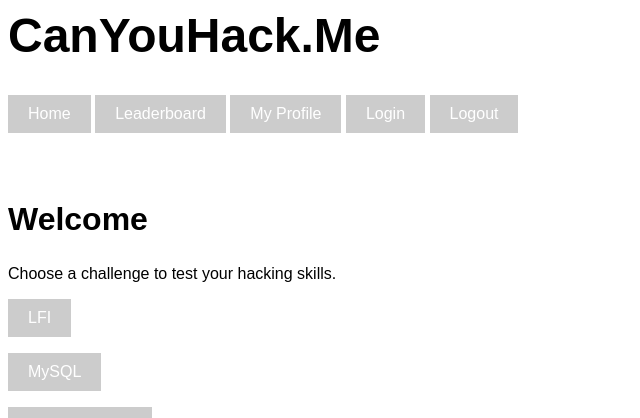
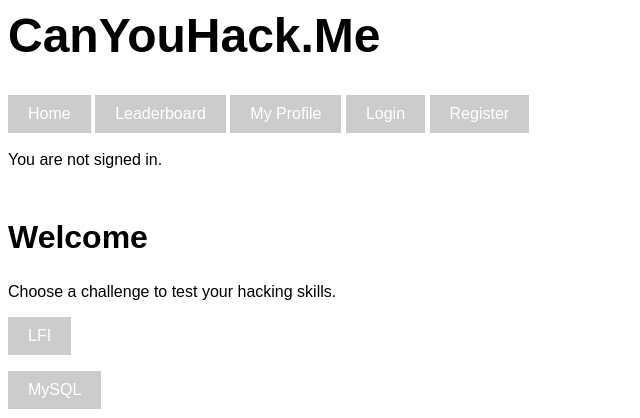
Before and after one commit to timothyericsson/CanYouHackMe, a PHP site: page / in a window 1280 px wide. Shown: the top 418 px of the page, without its empty margins (0-640 px from the left). Run offline with PHP 8.4, Linux system fonts and the light colour scheme.

Commit message:
Minor tweaks
Changed logout/login buttons to only show when logged in/out. Added a message prompting users to log in.

Todo: Polish challenges, maybe add some security lecture to the homepage to fill the void.

```diff
--- a/Web Files/flag.php
+++ b/Web Files/flag.php
@@ -72,9 +72,6 @@ echo "<div style='position: absolute; top: 0; right: 0; width: 500px; height: 10
 
 // Create the buttons and set their margin and onclick attributes
 echo "<button style='margin: 10px;' onclick='location.href=\"index.php\"'>Home</button>";
-echo "<button style='margin: 10px;' onclick='location.href=\"challenges.php\"'>Challenges</button>";
-echo "<button style='margin: 10px;' onclick='location.href=\"leaderboard.php\"'>Leaderboard</button>";
-echo "<button style='margin: 10px;' onclick='location.href=\"profile.php\"'>My Profile</button>";
 echo "<button style='margin: 10px;' onclick='location.href=\"logout.php\"'>Logout</button>";
 echo "</div>";
 } else {
--- a/Web Files/index.php
+++ b/Web Files/index.php
@@ -1,3 +1,7 @@
+<?php
+// Start the session
+session_start();
+?>
 <!DOCTYPE html>
 <html>
 <head>
@@ -11,8 +15,30 @@
       <a href="index.php">Home</a>
       <a href="leaderboard.php">Leaderboard</a>
       <a href="profile.php">My Profile</a>
-      <a href="login.php">Login</a>
-      <a href="logout.php">Logout</a>
+      <?php
+      // Check if the user is logged in
+      if (isset($_SESSION["username"])) {
+        // Hide the login button
+        echo "<a href=\"login.php\" style=\"display: none;\">Login</a>";
+      } else {
+        // Show the login button
+        echo "<a href=\"login.php\">Login</a>";
+      }
+      ?>
+      <?php
+      // Check if the user is not logged in
+      if (!isset($_SESSION["username"])) {
+        // Hide the logout button
+        echo "<a href=\"logout.php\" style=\"display: none;\">Logout</a>";
+        // Show the register button
+        echo "<a href=\"register.php\">Register</a>";
+      } else {
+        // Show the logout button
+        echo "<a href=\"logout.php\">Logout</a>";
+        // Hide the register button
+        echo "<a href=\"register.php\" style=\"display: none;\">Register</a>";
+      }
+      ?>
     </nav>
   </header>
   <br>
@@ -30,9 +56,6 @@ $conn = new mysqli($db_host, $db_user, $db_pass, $db_name);
   if ($conn->connect_error) {
     die("Connection failed: " . $conn->connect_error);
   }
-
-// Start the session
-session_start();
 
   // Check if the user is already logged in
   if (isset($_SESSION["username"])) {
@@ -55,10 +78,15 @@ echo "You have " . $row["points"] . " points. ";
       // Display an error message
       echo "Error: " . mysqli_error($conn) . ". ";
     }
+    echo "</div>";
+  } else {
+    // Display a message that says "You are not signed in."
+    echo "<div style='text-align: left;'>";
+    echo "You are not signed in.";
+    echo "</div>";
   }
   ?>
   <br>
-
   <main>
     <section>
       <h2>Welcome</h2>
@@ -76,10 +104,7 @@ echo "Error: " . mysqli_error($conn) . ". ";
         <li><a href="/tasks/BrokenAuthentication.php">Broken Authentication</a></li>
       </ul>
     </section>
-
-
   </main>
-
   <footer>
     <p>Open Source Pentesting Training - CanYouHack.Me</p>
   </footer>
--- a/Web Files/leaderboard.php
+++ b/Web Files/leaderboard.php
@@ -12,9 +12,6 @@ echo "<div style='position: absolute; top: 0; right: 0; width: 500px; height: 10
 
 // Create the buttons and set their margin and onclick attributes
 echo "<button style='margin: 10px;' onclick='location.href=\"index.php\"'>Home</button>";
-echo "<button style='margin: 10px;' onclick='location.href=\"challenges.php\"'>Challenges</button>";
-echo "<button style='margin: 10px;' onclick='location.href=\"leaderboard.php\"'>Leaderboard</button>";
-echo "<button style='margin: 10px;' onclick='location.href=\"profile.php\"'>My Profile</button>";
 echo "<button style='margin: 10px;' onclick='location.href=\"logout.php\"'>Logout</button>";
 echo "</div>";
 ?>
--- a/Web Files/profile.php
+++ b/Web Files/profile.php
@@ -62,9 +62,6 @@ echo "<div style='position: absolute; top: 0; right: 0; width: 500px; height: 10
 
 // Create the buttons and set their margin and onclick attributes
 echo "<button style='margin: 10px;' onclick='location.href=\"index.php\"'>Home</button>";
-echo "<button style='margin: 10px;' onclick='location.href=\"challenges.php\"'>Challenges</button>";
-echo "<button style='margin: 10px;' onclick='location.href=\"leaderboard.php\"'>Leaderboard</button>";
-echo "<button style='margin: 10px;' onclick='location.href=\"profile.php\"'>My Profile</button>";
 echo "<button style='margin: 10px;' onclick='location.href=\"logout.php\"'>Logout</button>";
 echo "</div>";
 
```
Lines whose indentation alone changed are shown as unchanged.
